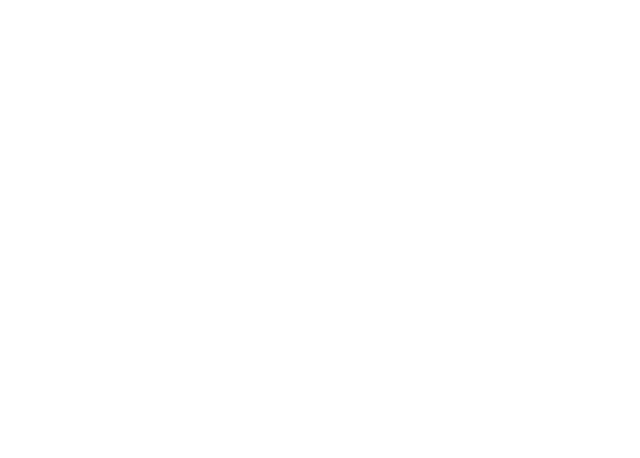
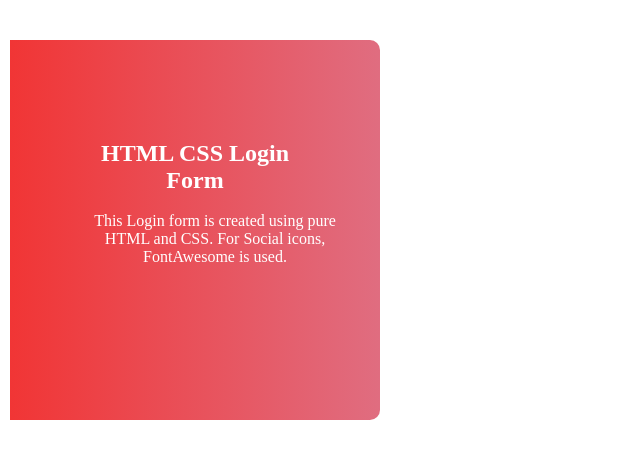
Before and after one commit to UnwanaEkere/login-form, a plain HTML site: page index.html in a window 1280 px wide. Shown: the whole page, without its empty margins (0-640 px from the left). Drawn offline with Linux system fonts and the light colour scheme.

Commit message:
created index file

```diff
--- a/index.html
+++ b/index.html
@@ -3,13 +3,22 @@
     <meta charset="UTF-8">
     <meta name="viewport" content="width=device-width, initial-scale=1.0">
     <title>Document</title>
+    <link rel="stylesheet" href="stlye.css">
 </head>
 <body>
     <section>
         <!-- unwana section -->
         <div></div>
         <!-- Etido section -->
-        <div></div>
+        <div class="red">
+            <h2>HTML CSS Login <br>
+            Form</h2> <br>
+
+            <p>This Login form is created using pure <br>
+                HTML and CSS. For Social icons, <br>
+                FontAwesome is used.
+            </p>
+        </div>
     </section>
 
 </body>
--- a/stlye.css
+++ b/stlye.css
@@ -18,3 +18,19 @@
 
 
 /* etido section */
+.red {
+    background-image: linear-gradient(to right, rgb(241, 53, 53), rgb(224, 109, 128));
+    color: white;
+    text-align: center;
+    width: 370px;
+    height: 380px;
+    padding: 80px;
+    padding-top: 100px;
+    margin-top: 40px;
+    margin-left: 10px;
+    border-radius: 0px 10px 10px 0px;
+
+}
+p{
+    width: 250px;
+}
```
